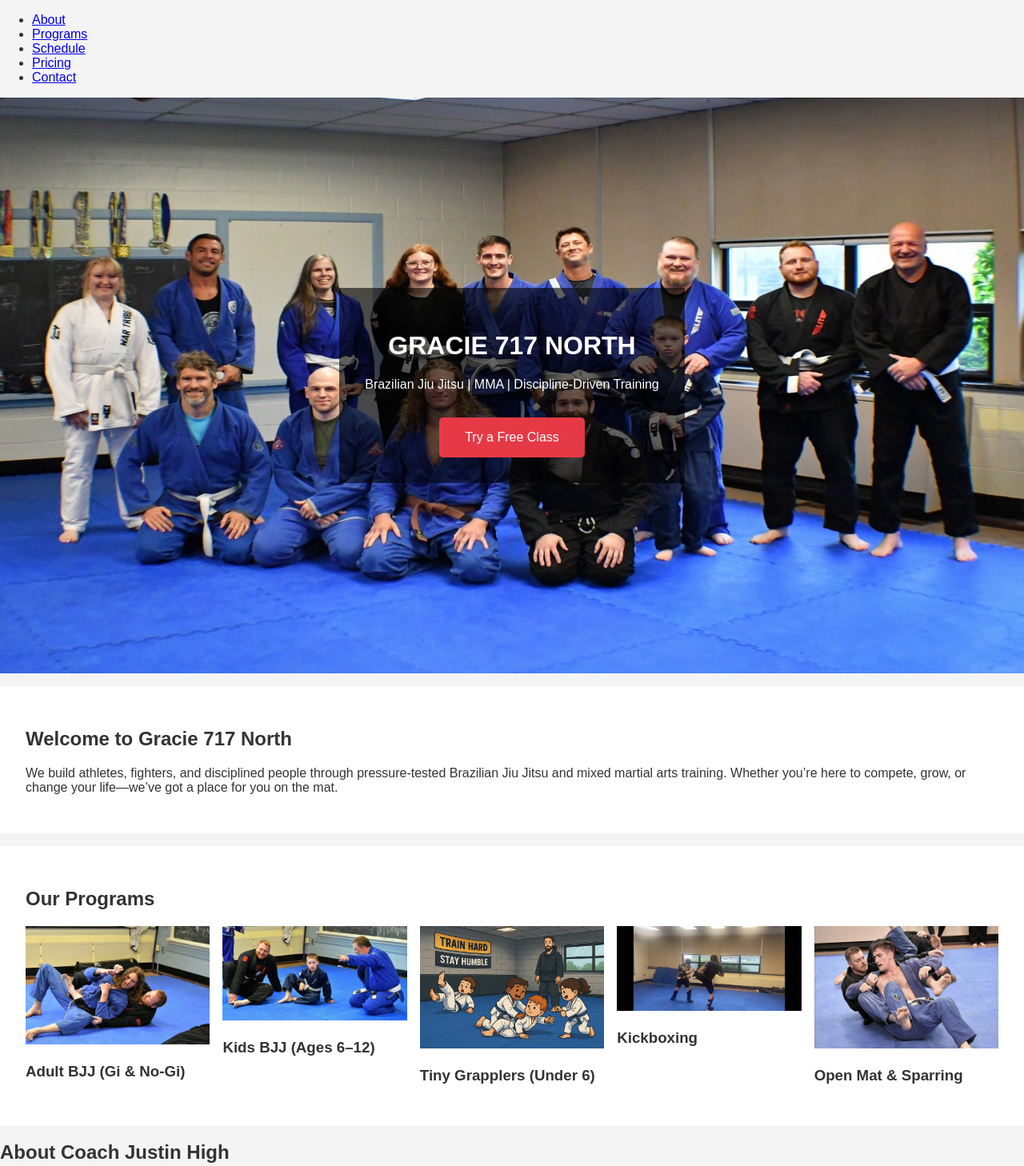
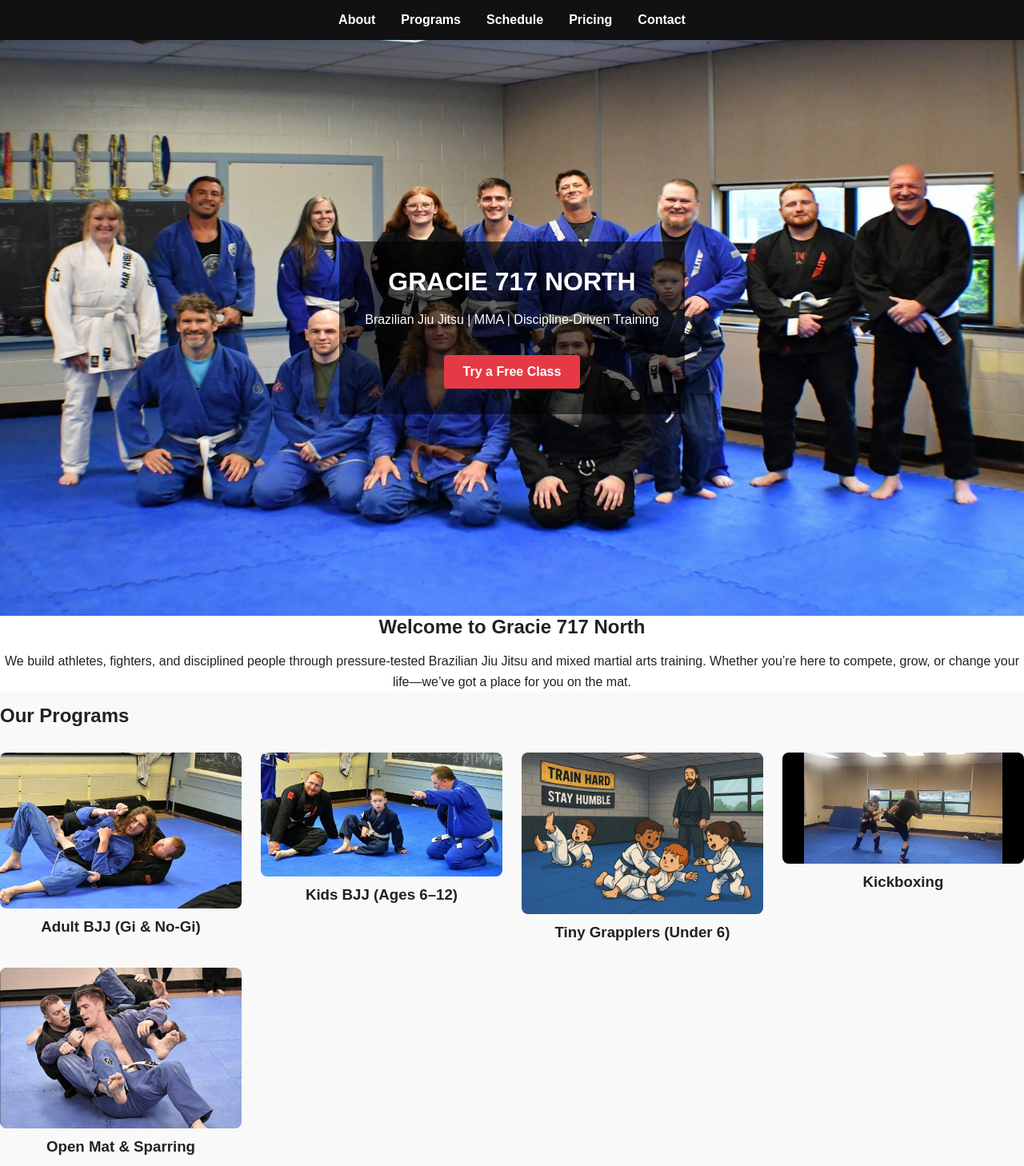
Before and after one commit to jchfitpro/gracie717north, a plain HTML site: page index.html in a window 1280 px wide. Shown: the top 1458 px of the page at 80% size. Drawn offline with Linux system fonts and the light colour scheme.

Commit message:
Update styles.css

```diff
--- a/styles.css
+++ b/styles.css
@@ -1,53 +1,132 @@
+body {
+  margin: 0;
+  font-family: Arial, sans-serif;
+  background: #f9f9f9;
+  color: #222;
+}
 
-body {
-  font-family: Arial, sans-serif;
+h1, h2, h3 {
+  margin: 0 0 0.5em;
+}
+
+p {
+  line-height: 1.6;
+}
+
+a {
+  text-decoration: none;
+  color: inherit;
+}
+
+.container {
+  width: 90%;
+  max-width: 1000px;
+  margin: 0 auto;
+}
+
+.section {
+  padding: 3rem 1rem;
+}
+
+/* Navigation Bar */
+.navbar {
+  background: #111;
+  padding: 1rem 0;
+  position: sticky;
+  top: 0;
+  z-index: 1000;
+  box-shadow: 0 2px 5px rgba(0,0,0,0.1);
+}
+
+.navbar ul {
+  list-style: none;
+  display: flex;
+  justify-content: center;
+  flex-wrap: wrap;
+  gap: 2rem;
   margin: 0;
   padding: 0;
-  background: #f4f4f4;
-  color: #333;
 }
+
+.navbar a {
+  color: white;
+  font-weight: bold;
+}
+
+.navbar a:hover {
+  color: #e63946;
+}
+
+/* Hero */
 .hero {
+  height: 90vh;
   background-size: cover;
   background-position: center;
-  height: 90vh;
   display: flex;
   align-items: center;
   justify-content: center;
+  position: relative;
   color: white;
   text-align: center;
 }
-.overlay {
-  background-color: rgba(0, 0, 0, 0.6);
+
+.hero .overlay {
+  background: rgba(0, 0, 0, 0.6);
   padding: 2rem;
 }
+
 .cta-button {
-  background-color: #e63946;
+  display: inline-block;
+  margin-top: 1rem;
+  padding: 0.75rem 1.5rem;
+  background: #e63946;
   color: white;
-  padding: 1rem 2rem;
-  text-decoration: none;
-  border-radius: 5px;
-  margin-top: 1rem;
-  display: inline-block;
+  font-weight: bold;
+  border-radius: 4px;
 }
-.welcome, .programs, .quote-strip, footer {
-  padding: 2rem;
+
+.cta-button:hover {
+  background: #c03036;
+}
+
+/* Welcome */
+.welcome {
+  text-align: center;
   background: white;
-  margin-top: 1rem;
 }
-.grid {
-  display: flex;
-  flex-wrap: wrap;
-  gap: 1rem;
+
+/* Program Grid */
+.programs .grid {
+  display: grid;
+  grid-template-columns: repeat(auto-fit, minmax(250px, 1fr));
+  gap: 1.5rem;
+  margin-top: 2rem;
 }
-.program {
-  flex: 1 1 200px;
+
+.program img {
+  width: 100%;
+  border-radius: 8px;
 }
-.program img {
-  max-width: 100%;
-  height: auto;
+
+.program h3 {
+  text-align: center;
+  margin-top: 0.5rem;
 }
+
+/* Quote Strip */
 .quote-strip {
+  background: #111;
+  color: white;
+  text-align: center;
+  padding: 2rem 1rem;
+  font-style: italic;
+}
+
+/* Footer */
+footer {
   background: #222;
   color: white;
   text-align: center;
+  padding: 2rem 1rem;
+  font-size: 0.9rem;
 }
```
